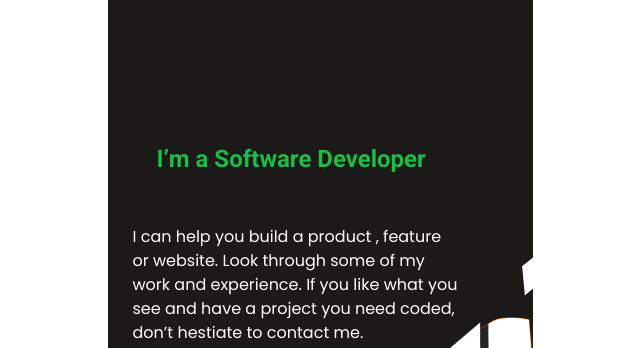
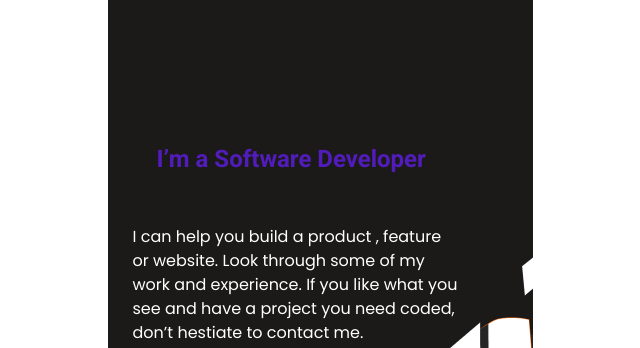
Before and after one commit to arnoldnekemiah/portfolio-m, a website: page index.html in a window 1280 px wide. Shown: the part 337-685 px from the top of the page, without its empty margins (320-960 px from the left). Drawn offline with Linux system fonts and the light colour scheme; a web font is replaced by a local one.

Commit message:
Added new branch

```diff
--- a/style.css
+++ b/style.css
@@ -66,7 +66,7 @@ h1 {
 .title {
   height: 100px;
   font-size: 24px;
-  color: #1cbd44;
+  color: #521cbd;
   font-family: 'Roboto', sans-serif;
   font-weight: 700;
 }
```
